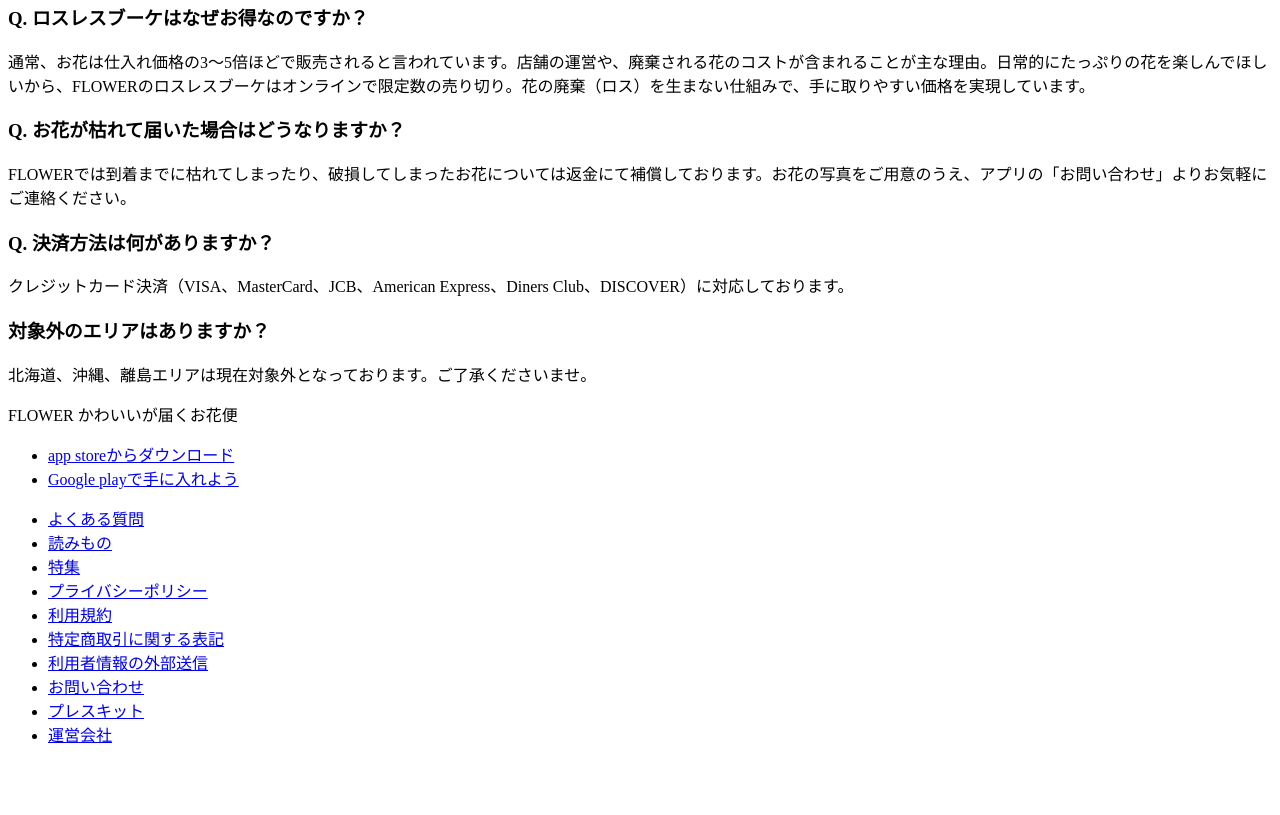
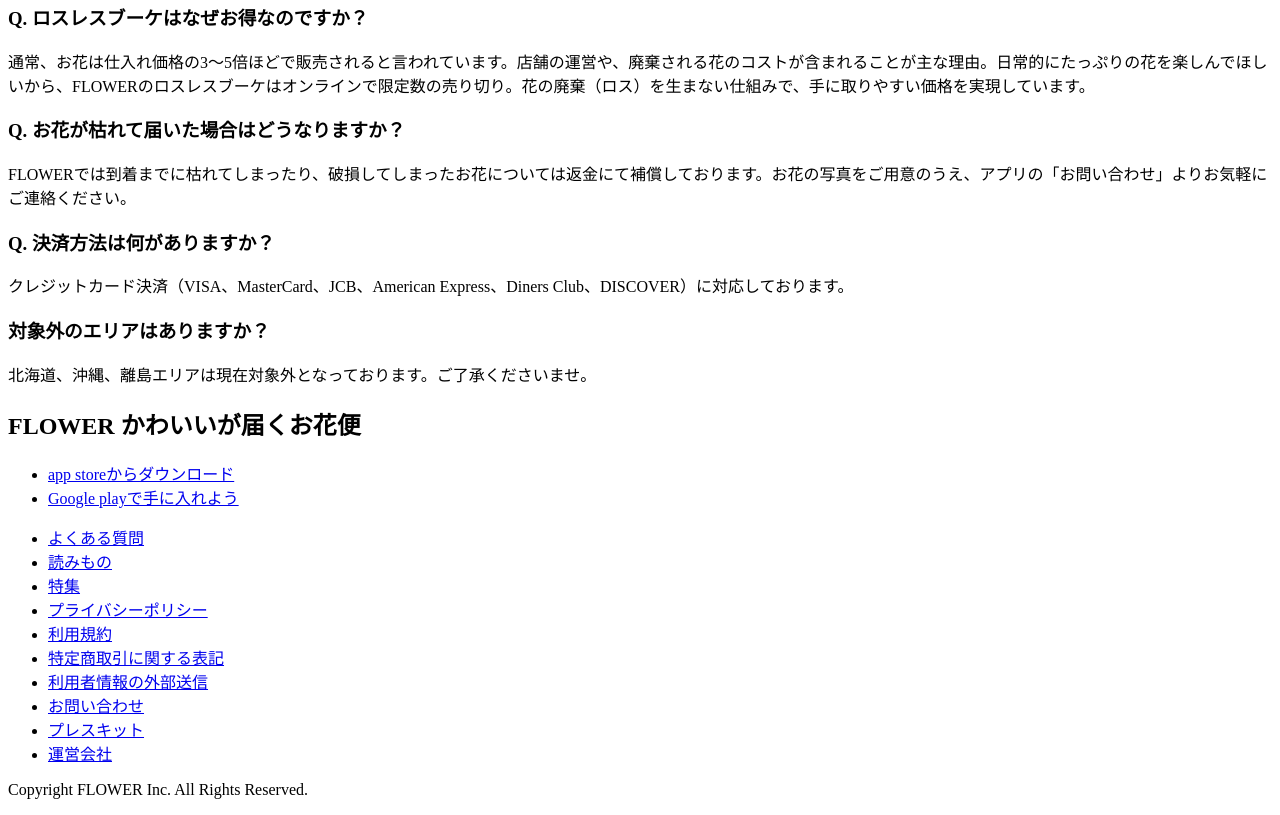
Before and after one commit to aiue100/html-css, a plain HTML site: page flower/index.html in a window 1280 px wide. Shown: the part 2238-3053 px from the top of the page. Before the commit the page ends 3000 px from the top, so only its background shows below. Drawn offline with Linux system fonts and the light colour scheme.

Commit message:
コピーライト追加

```diff
--- a/flower/index.html
+++ b/flower/index.html
@@ -140,10 +140,12 @@
             </p>
           </section>
         </section>
+        <section><h2>FLOWER かわいいが届くお花便</h2></section>
       </article>
+
     </main>
 
-    <p>FLOWER かわいいが届くお花便</p>
+
     <ul>
       <li>
         <a href="https://flowr.page.link/88Lt">app storeからダウンロード</a>
@@ -156,8 +158,8 @@
       <ul>
         <li>
           <a href="https://flowr.is/faq">よくある質問</a>
-          </li>
-          <li>
+        </li>
+        <li>
           <a href="https://flowr.is/articles">読みもの</a>
         </li>
         <li>
@@ -174,7 +176,8 @@
         </li>
         <li>
           <a href="https://flowr.is/external_transmission"
-            >利用者情報の外部送信</a>
+            >利用者情報の外部送信</a
+          >
         </li>
         <li>
           <a href="https://forms.gle/jtCMrheybuNb3Twv8">お問い合わせ</a>
@@ -182,13 +185,14 @@
         <li>
           <a
             href="https://rollcake-inc.notion.site/FLOWER-bcec247455ed4221ba7fd67d66673f1d"
-            >プレスキット</a>
+            >プレスキット</a
+          >
         </li>
         <li>
           <a href="https://flowr.jp/">運営会社</a>
         </li>
-
       </ul>
+      <p>Copyright FLOWER Inc. All Rights Reserved.</p>
     </footer>
   </body>
 </html>
```
